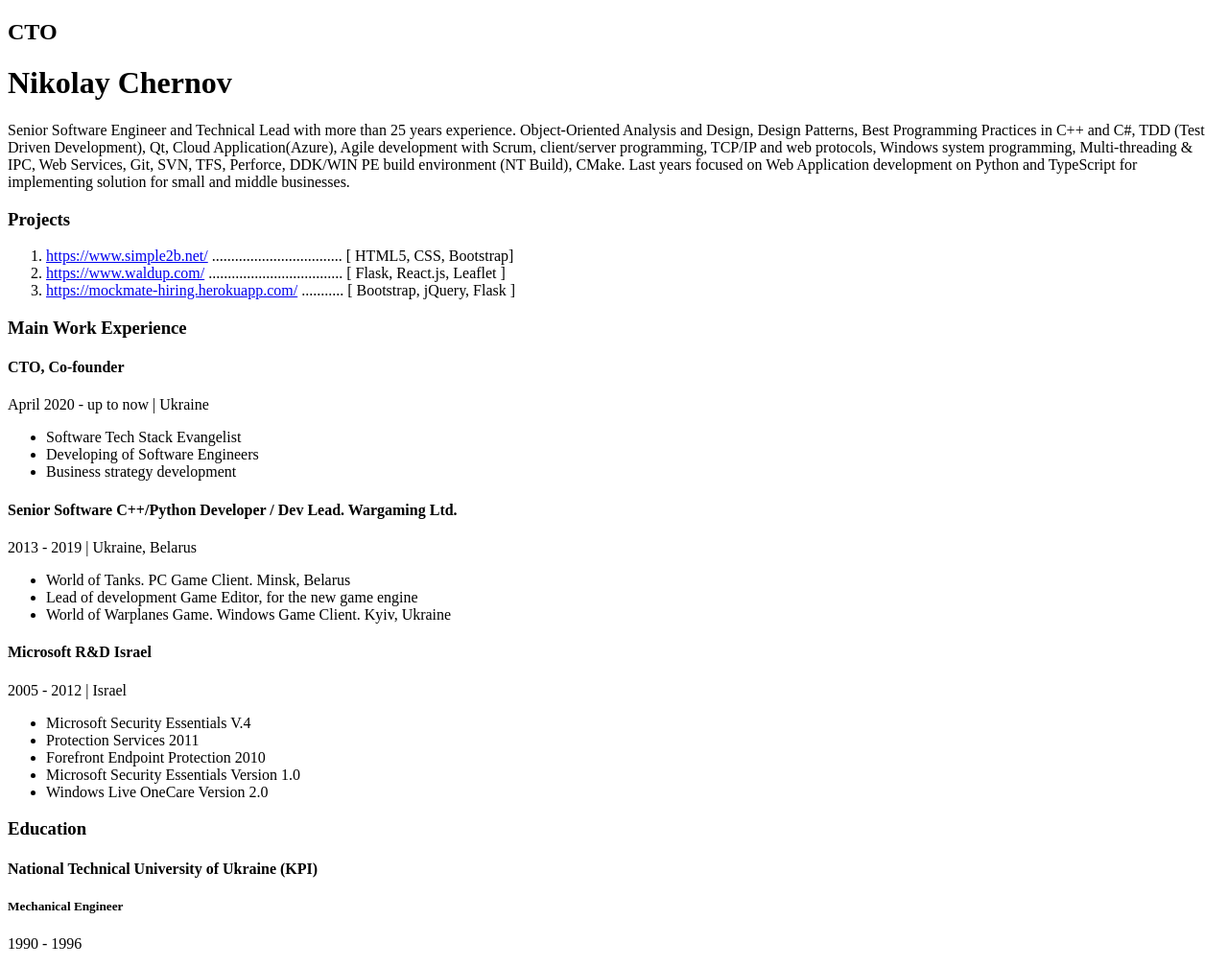
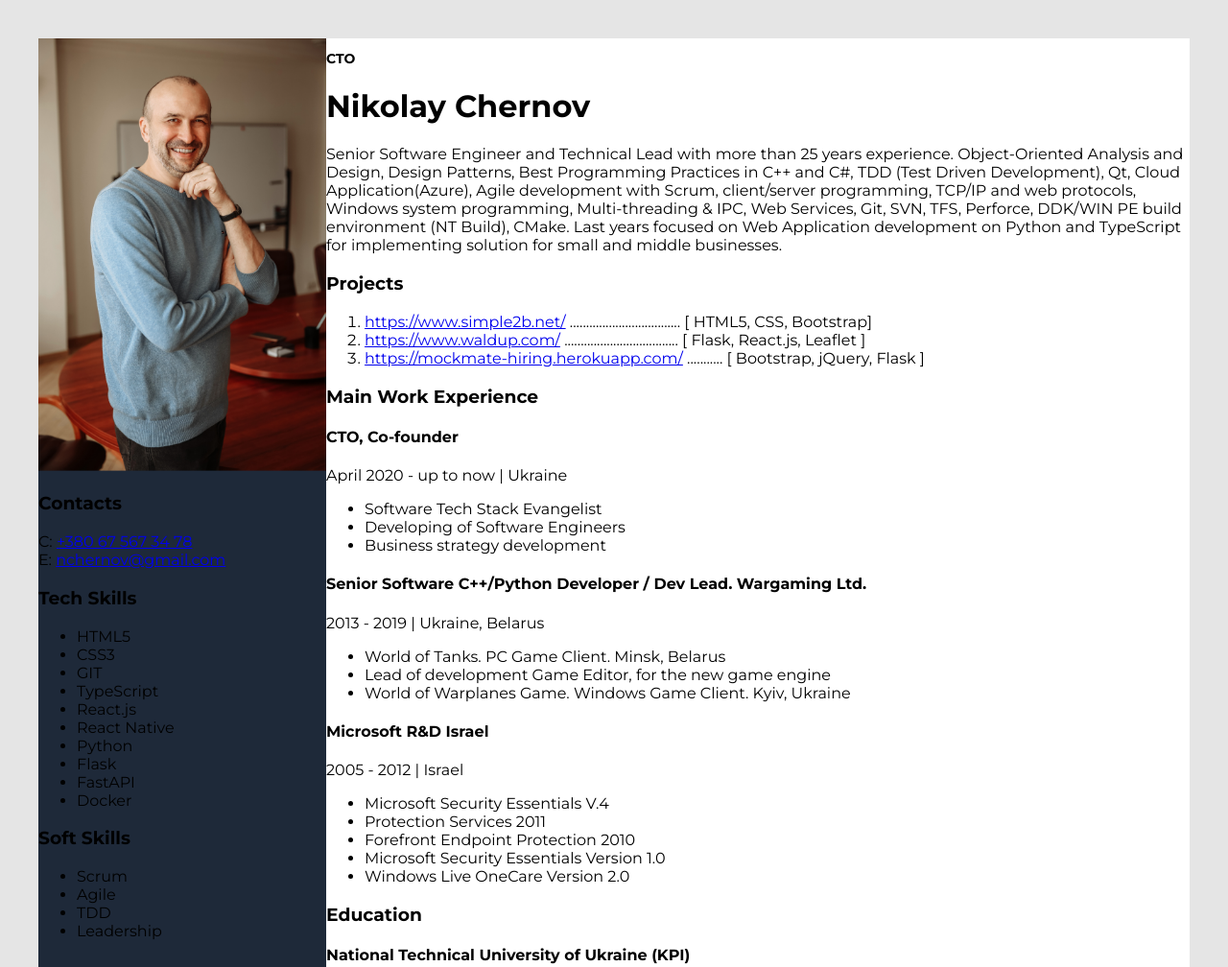
Before and after one commit to kipod/kipod.github.io, a plain HTML site: page index.html in a window 1280 px wide. Shown: the top 1008 px of the page at 96% size. Drawn offline with Linux system fonts and the light colour scheme.

Commit message:
font and base styles

```diff
--- /dev/null
+++ b/css/style.css
@@ -0,0 +1,41 @@
+body {
+    background-color: #E5E5E5;
+    font-family: 'Montserrat', sans-serif;
+}
+
+.about-me-profession {
+    font-size: 14px;
+    font-weight: 700;
+    color: #000;
+}
+
+.main-container {
+    display: flex;
+    flex-direction: row-reverse;
+    width: 1200px;
+    background-color: #fff;
+    margin: 40px auto;
+}
+
+.main-content-section {
+}
+
+.about-me-section {
+    /* background: rgb(145, 139, 67); */
+}
+
+.my-project-section {
+    /* background: red; */
+}
+
+.my-work-experiance-section {
+    /* background: blue; */
+}
+
+.education-section {
+    /* background: green; */
+}
+
+.side-bar-section {
+    background-color: #1E2939;
+}
--- a/index.html
+++ b/index.html
@@ -5,21 +5,28 @@
     <meta http-equiv="X-UA-Compatible" content="IE=edge" />
     <meta name="viewport" content="width=device-width, initial-scale=1.0" />
     <title>Document</title>
+    <link rel="preconnect" href="https://fonts.googleapis.com">
+    <link rel="preconnect" href="https://fonts.gstatic.com" crossorigin>
+    <link href="https://fonts.googleapis.com/css2?family=Montserrat:wght@400;700&display=swap" rel="stylesheet">
+    <link rel="stylesheet" href="css/style.css">
+
   </head>
   <body>
     <!-- Main Container -->
-    <div>
+    <div class="main-container">
       <!-- Main -->
-      <div>
+      <div class="main-content-section">
         <!-- about me section -->
-        <h2>CTO</h2>
-        <h1>Nikolay Chernov</h1>
-        <p>Senior Software Engineer and Technical Lead with more than 25 years experience. Object-Oriented Analysis and Design, Design Patterns, Best Programming Practices in C++ and C#, TDD (Test Driven Development), Qt, Cloud Application(Azure), Agile development with Scrum, client/server programming, TCP/IP and web protocols, Windows system programming, Multi-threading & IPC, Web Services, Git, SVN, TFS, Perforce, DDK/WIN PE build environment (NT Build), CMake. Last years focused on Web Application development on Python and TypeScript for implementing solution for small and middle businesses.</p>
+        <div class="about-me-section">
+          <h2 class="about-me-profession">CTO</h2>
+          <h1>Nikolay Chernov</h1>
+          <p>Senior Software Engineer and Technical Lead with more than 25 years experience. Object-Oriented Analysis and Design, Design Patterns, Best Programming Practices in C++ and C#, TDD (Test Driven Development), Qt, Cloud Application(Azure), Agile development with Scrum, client/server programming, TCP/IP and web protocols, Windows system programming, Multi-threading & IPC, Web Services, Git, SVN, TFS, Perforce, DDK/WIN PE build environment (NT Build), CMake. Last years focused on Web Application development on Python and TypeScript for implementing solution for small and middle businesses.</p>
+        </div>
         <!-- My Projects -->
-        <div>
+        <div class="my-project-section">
           <h3>Projects</h3>
           <ol>
-            <li>
+            <li class="projects-item">
               <a href="https://www.simple2b.net/">https://www.simple2b.net/</a>
               <span>..................................</span>
               <span>[ HTML5, CSS, Bootstrap]</span>
@@ -38,7 +45,7 @@
 
         </div>
         <!-- My Work Experience section-->
-        <div>
+        <div class="my-work-experiance-section">
           <h3>Main Work Experience</h3>
           <!-- Simple2B -->
           <div>
@@ -74,7 +81,7 @@
           </div>
         </div>
         <!-- Education section -->
-        <div>
+        <div class="education-section">
           <h3>Education</h3>
           <h4>National Technical University of Ukraine (KPI)</h4>
           <h5>Mechanical Engineer</h5>
@@ -82,8 +89,8 @@
         </div>
       </div>
       <!-- Side bar -->
-      <aside>
-        <img src="img/photo_7.png" alt="My Photo">
+      <aside class="side-bar-section">
+        <img src="img/photo_7.png" width="300" alt="My Photo">
         <!-- Contact section -->
         <div>
           <h3>Contacts</h3>
```
